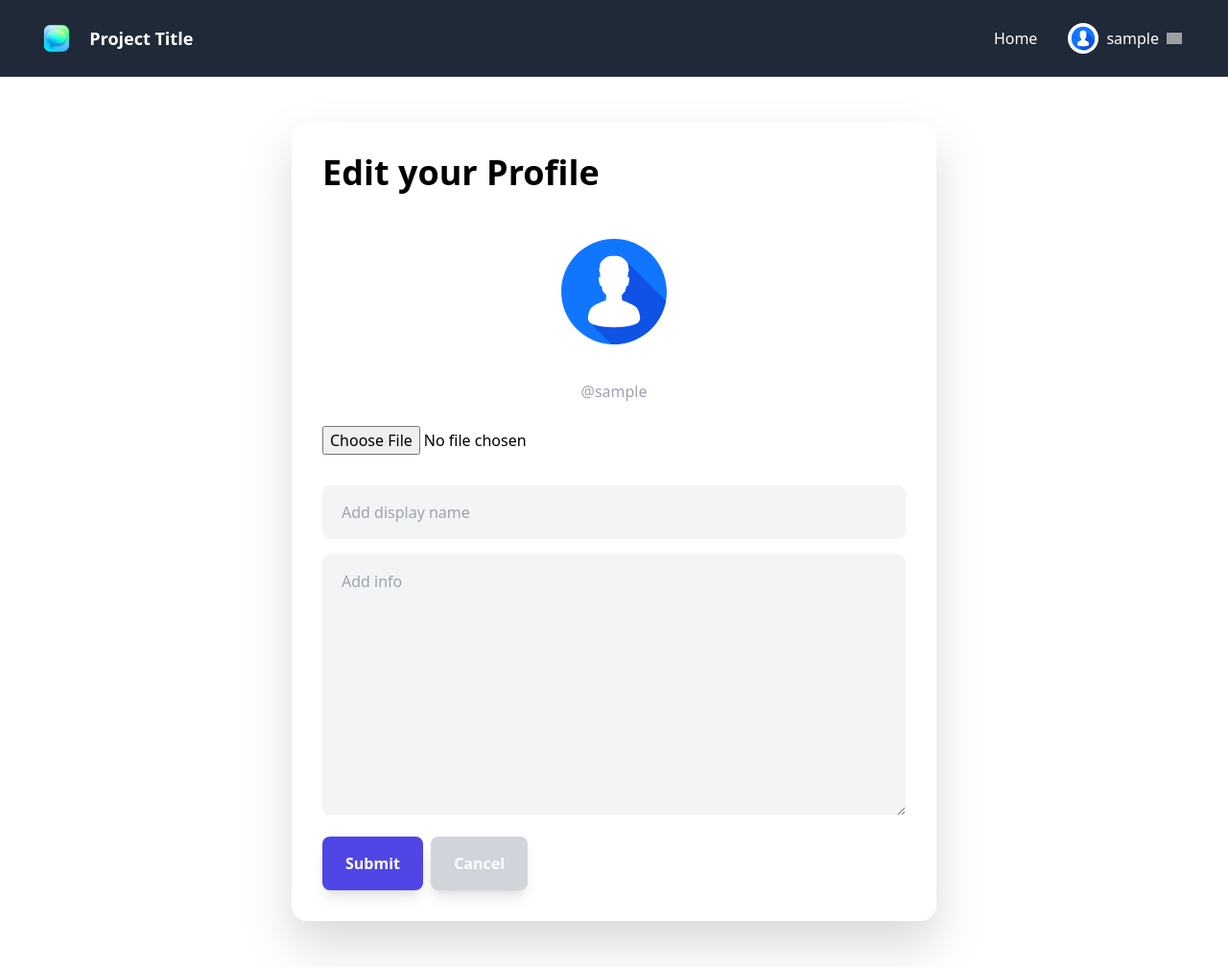
After one commit to mohamadanasfattoum/Django-Chat-app, a Django app: page /profile/edit/ in a window 1280 px wide. The commit adds this page. Shown: the whole page at 96% size. Run offline with Django 5.2, Linux system fonts and the light colour scheme; the visitor is signed in with stand-in values (Sample User, id 1); some libraries are stand-ins or nearby versions; grey boxes are pictures that could not be loaded.

Commit message:
add edit page and funktion

```diff
--- a/project/settings.py
+++ b/project/settings.py
@@ -125,7 +125,7 @@ STATICFILES_DIRS = [
     BASE_DIR / "static",
 ]
 STATIC_ROOT = BASE_DIR / "staticfiles"
-MEDIA_URL = "/media/"
+MEDIA_URL = "media/"
 MEDIA_ROOT = BASE_DIR / "media"
 
 # Default primary key field type
--- a/project/urls.py
+++ b/project/urls.py
@@ -17,6 +17,7 @@ Including another URLconf
 
 from django.contrib import admin
 from django.urls import path, include
+from django.conf.urls.static import static
 from django.conf import settings
 
 urlpatterns = [
@@ -25,3 +26,5 @@ urlpatterns = [
     path("profile/", include("users.urls")),
 
 ]
+
+urlpatterns += static(settings.MEDIA_URL, document_root=settings.MEDIA_ROOT)
--- a/templates/includes/header.html
+++ b/templates/includes/header.html
@@ -23,7 +23,7 @@
                 >
                     <ul class="hoverlist [&>li>a]:justify-end">
                         <li><a href="{% url 'profile' %}">My Profile</a></li>
-                        <li><a href="">Edit Profile</a></li>
+                        <li><a href="{% url 'edit_profile' %}">Edit Profile</a></li>
             <li><a href="">Settings</a></li>
                         <li><a href="">Log Out</a></li>
                     </ul>
--- /dev/null
+++ b/templates/layouts/box.html
@@ -0,0 +1,12 @@
+{% extends 'base.html' %}
+
+{% block layout %}
+<content class="block max-w-3xl mx-auto md:p-12">
+    <div class="bg-white rounded-2xl md:drop-shadow-2xl shadow-black w-full p-8">
+
+    {% block content %}
+    {% endblock %}
+
+    </div>
+</content>
+{% endblock %}
--- /dev/null
+++ b/users/form.py
@@ -0,0 +1,13 @@
+from django.forms import ModelForm
+from django import forms
+from .models import Profile
+
+class ProfileForm(ModelForm):
+    class Meta:
+        model = Profile
+        exclude = ['user']
+        widgets = {
+            'image': forms.FileInput(),
+            'displayname': forms.TextInput(attrs={'placeholder': 'Add display name'}),
+            'info': forms.Textarea(attrs={'row':3, 'placeholder': 'Add info'}),
+        }
--- /dev/null
+++ b/users/templates/users/edit_profile.html
@@ -0,0 +1,49 @@
+{% extends 'layouts/box.html' %}
+
+{% block content %}
+
+<h1 class="mb-4">Edit your Profile</h1>
+
+<div class="text-center flex flex-col items-center">
+    <img id="avatar" class="w-36 h-36 rounded-full object-cover my-4" src="{{ user.profile.avatar }}" />
+    <div class="text-center max-w-md">
+        <h1 id="displayname">{{ user.profile.displayname|default:"" }}</h1>
+        <div class="text-gray-400 mb-2 -mt-3">@{{ user.username }}</div>
+    </div>
+</div>
+<form method="POST" enctype="multipart/form-data">
+    {% csrf_token %}
+    {{ form.as_p }}
+    <button type="submit" >Submit</button>
+    <a class="button button-gray ml-1" href="{{ request.META.HTTP_REFERER }}">Cancel</a>
+</form>
+
+
+
+
+<script>
+
+    // This updates the avatar
+    const fileInput = document.querySelector('input[type="file"]');
+
+    fileInput.addEventListener('change', (event) => {
+    const file = event.target.files[0];
+    const image = document.querySelector('#avatar');
+
+    if (file && file.type.includes('image')) {
+        const url = URL.createObjectURL(file);
+        image.src = url;
+    }
+    });
+
+    // This updates the name
+    const display_nameInput = document.getElementById('id_displayname');
+    const display_nameOutput = document.getElementById('displayname');
+
+    display_nameInput.addEventListener('input', (event) => {
+        display_nameOutput.innerText = event.target.value;
+    });
+
+</script>
+
+{% endblock %}
--- a/users/urls.py
+++ b/users/urls.py
@@ -1,7 +1,8 @@
 from django.urls import path
 
-from .views import profile
+from .views import profile, edit_profile
 
 urlpatterns = [
     path('', profile, name='profile'),
+    path('edit/', edit_profile, name='edit_profile'),
 ]
--- a/users/views.py
+++ b/users/views.py
@@ -1,6 +1,21 @@
-from django.shortcuts import render
+from django.shortcuts import redirect, render
+from django.contrib.auth.decorators import login_required
+from .form import ProfileForm
+
 
 # Create your views here.
 def profile(request):
     profile = request.user.profile
     return render(request, 'users/profile.html',{'profile': profile})
+
+@login_required
+def edit_profile(request):
+    form = ProfileForm(instance=request.user.profile)
+
+    if request.method == 'POST':
+        form = ProfileForm(request.POST, request.FILES, instance=request.user.profile)
+        if form.is_valid():
+            form.save()
+            return redirect('profile')
+
+    return render(request, 'users/edit_profile.html', {'form': form})
```
Also changed, not shown: media/avatars/cosmea-3694471_1280.jpg (added).
